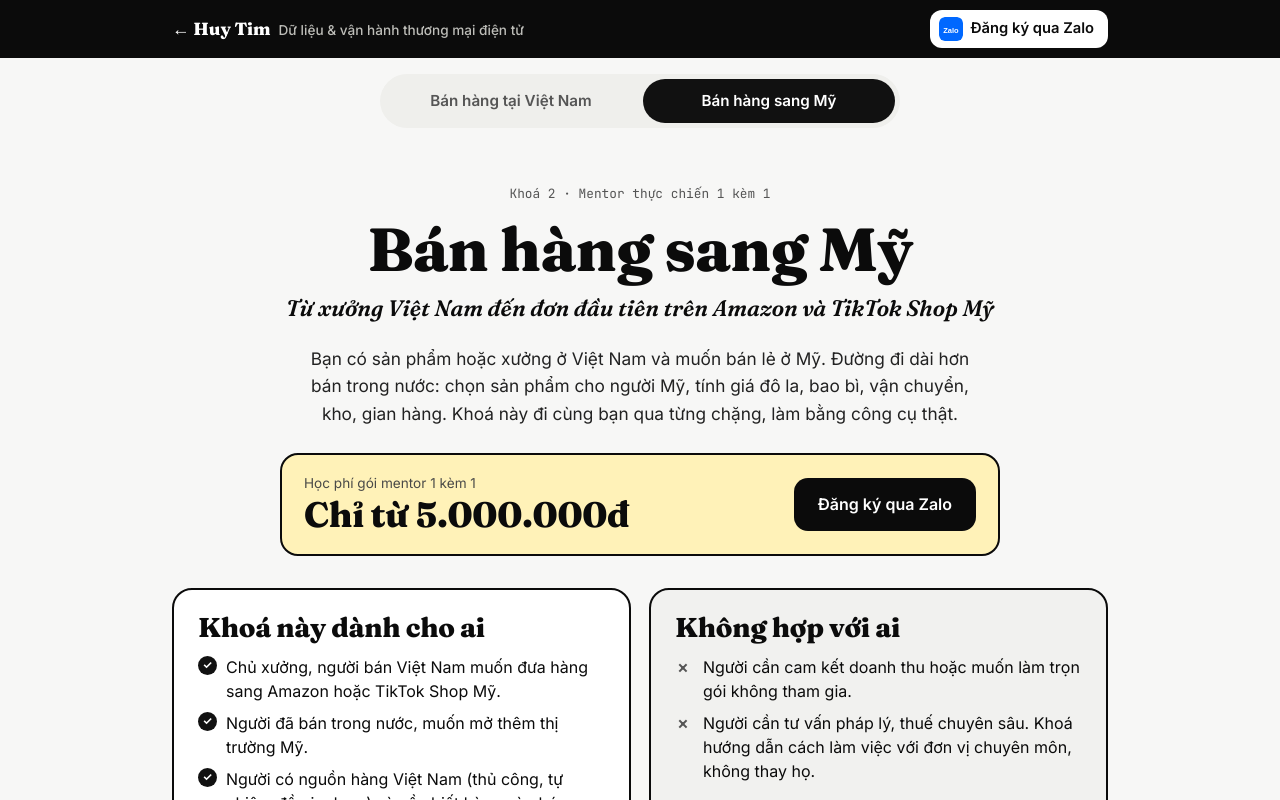
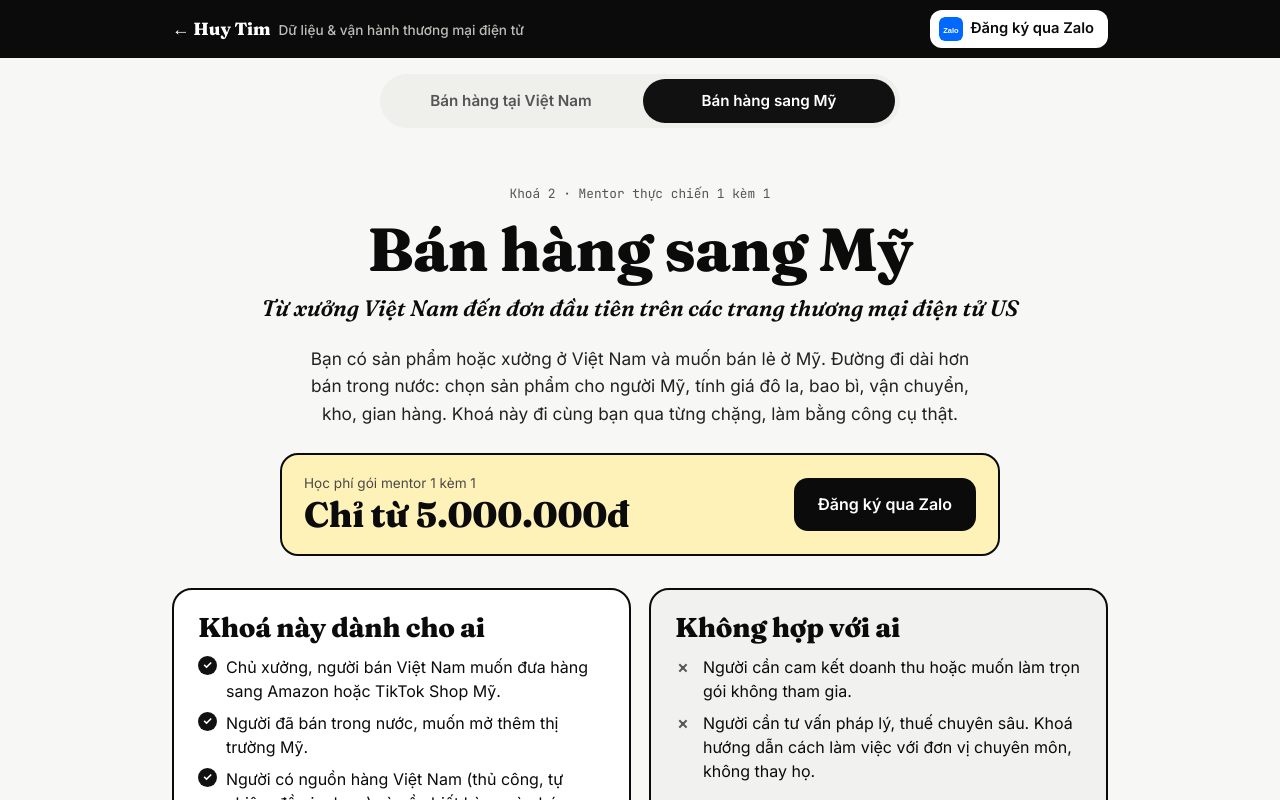
Before and after one commit to DinhHuy1405/huytim-landing, a plain HTML site: page khoa-hoc/index.html in a window 1280 px wide. Both pictures are taken after a click on the tab "Bán hàng sang Mỹ". Shown: the top 800 px of the page. Drawn offline with Linux system fonts and the light colour scheme.

Commit message:
US course: say 'các trang thương mại điện tử US' instead of Amazon and TikTok Shop Mỹ
Co-Authored-By: Claude Opus 5.5 <noreply@anthropic.com>

```diff
--- a/khoa-hoc/index.html
+++ b/khoa-hoc/index.html
@@ -4,7 +4,7 @@
 <meta charset="utf-8">
 <meta name="viewport" content="width=device-width, initial-scale=1">
 <title>Khoá mentor bán hàng Việt Nam và Mỹ · Huy Tim</title>
-<meta name="description" content="Hai khoá mentor 1 kèm 1 của Huy Tim: Bán hàng tại Việt Nam (từ chọn ngách đến đơn đầu tiên) và Bán hàng sang Mỹ (từ xưởng Việt Nam đến đơn đầu tiên trên Amazon và TikTok Shop Mỹ).">
+<meta name="description" content="Hai khoá mentor 1 kèm 1 của Huy Tim: Bán hàng tại Việt Nam (từ chọn ngách đến đơn đầu tiên) và Bán hàng sang Mỹ (từ xưởng Việt Nam đến đơn đầu tiên trên các trang thương mại điện tử US).">
 <meta property="og:title" content="Khoá mentor bán hàng Việt Nam và Mỹ · Huy Tim">
 <meta property="og:description" content="Mentor 1 kèm 1 mỗi tuần, lộ trình theo đầu ra từng bước. Đăng ký qua Zalo.">
 <link rel="preconnect" href="https://fonts.googleapis.com">
@@ -109,7 +109,7 @@ footer a{font-weight:600;color:#111}
   <header class="kh">
     <p class="kicker">Khoá 2 · Mentor thực chiến 1 kèm 1</p>
     <h1 class="serif">Bán hàng sang Mỹ</h1>
-    <p class="kh-sub">Từ xưởng Việt Nam đến đơn đầu tiên trên Amazon và TikTok Shop Mỹ</p>
+    <p class="kh-sub">Từ xưởng Việt Nam đến đơn đầu tiên trên các trang thương mại điện tử US</p>
     <p class="lead">Bạn có sản phẩm hoặc xưởng ở Việt Nam và muốn bán lẻ ở Mỹ. Đường đi dài hơn bán trong nước: chọn sản phẩm cho người Mỹ, tính giá đô la, bao bì, vận chuyển, kho, gian hàng. Khoá này đi cùng bạn qua từng chặng, làm bằng công cụ thật.</p>
     <div class="pricebox"><div><span class="lbl">Học phí gói mentor 1 kèm 1</span><b class="serif">Chỉ từ 5.000.000đ</b></div><a class="btn" href="https://zalo.me/0796796492" target="_blank" rel="noopener">Đăng ký qua Zalo</a></div>
   </header>
```
Also changed, not shown: index.html (+1 -1 lines).
